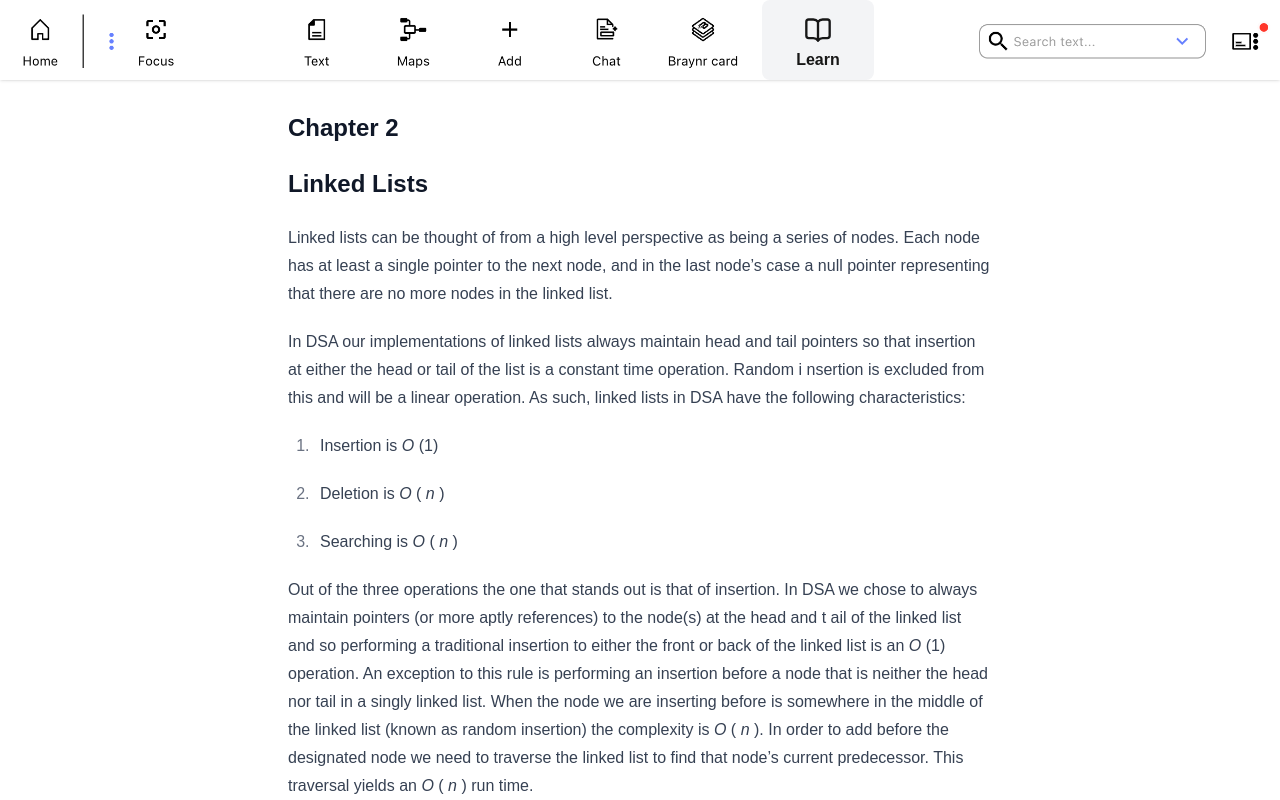
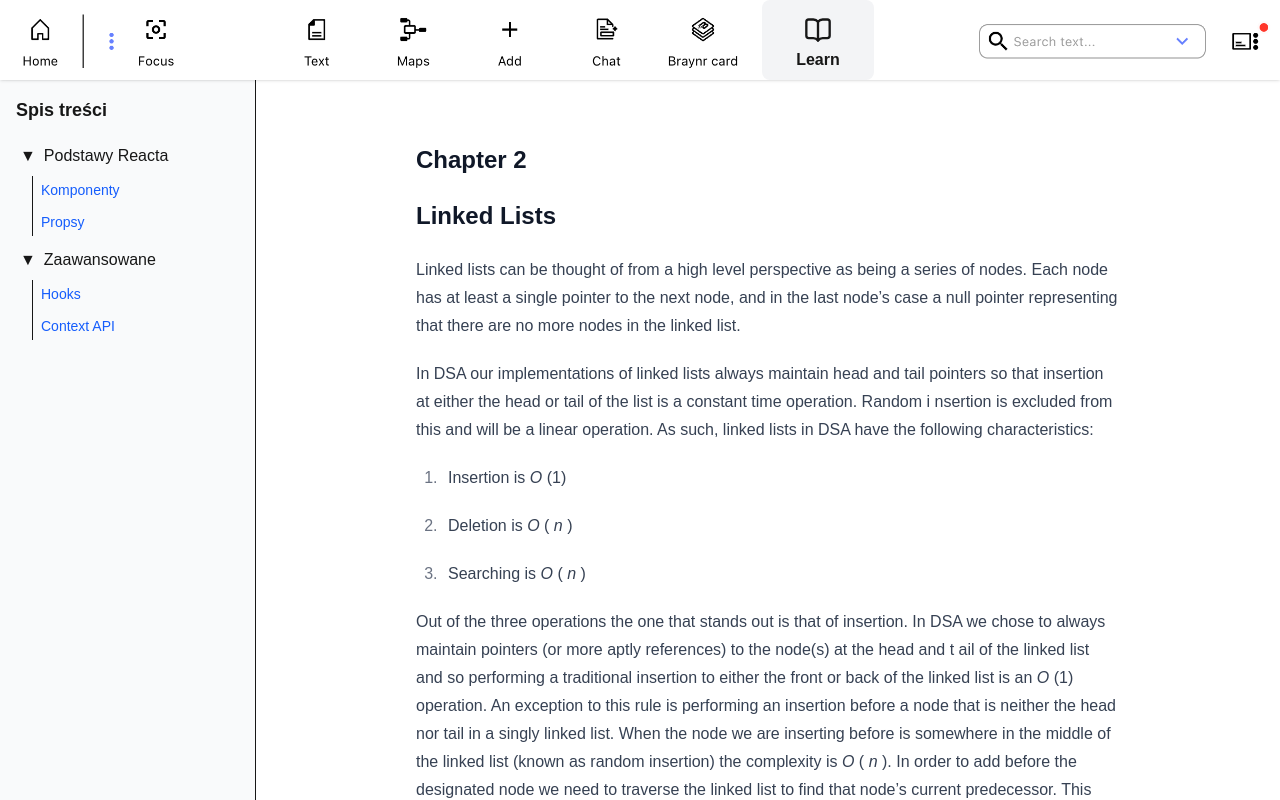
Before and after one commit to kn-kraken/mozdzkolamacze, a Next.js app in the folder fe/: page /learn in a window 1280 px wide. Built offline with nearby package versions, Linux system fonts and the light colour scheme.

Commit message:
mock-up sideTree

```diff
--- /dev/null
+++ b/fe/app/components/SideTree.tsx
@@ -0,0 +1,65 @@
+// app/components/Sidebar.tsx
+'use client';
+
+import { useState } from 'react';
+import Link from 'next/link';
+
+const MOCK_DATA = [
+  {
+    title: 'Podstawy Reacta',
+    children: [
+      { title: 'Komponenty', href: '/learn/components' },
+      { title: 'Propsy', href: '/learn/props' },
+    ],
+  },
+  {
+    title: 'Zaawansowane',
+    children: [
+      { title: 'Hooks', href: '/learn/hooks' },
+      { title: 'Context API', href: '/learn/context' },
+    ],
+  },
+];
+
+export default function SideTree() {
+  return (
+    <aside className="w-64 border-r h-screen p-4 bg-gray-50">
+      <h2 className="font-bold mb-4 text-lg">Spis treści</h2>
+      <nav>
+        {MOCK_DATA.map((item, idx) => (
+          <TreeItem key={idx} item={item} />
+        ))}
+      </nav>
+    </aside>
+  );
+}
+
+function TreeItem({ item }: { item: any }) {
+  const [isOpen, setIsOpen] = useState(true);
+
+  return (
+    <div className="mb-2">
+      <button
+        onClick={() => setIsOpen(!isOpen)}
+        className="flex items-center gap-2 w-full text-left hover:bg-gray-200 p-1 rounded"
+      >
+        <span>{isOpen ? '▼' : '▶'}</span>
+        <span className="font-medium">{item.title}</span>
+      </button>
+
+      {isOpen && item.children && (
+        <div className="ml-4 mt-1 flex flex-col gap-1 border-l pl-2">
+          {item.children.map((child: any, idx: number) => (
+            <Link
+              key={idx}
+              href={child.href}
+              className="text-sm text-blue-600 hover:underline py-1"
+            >
+              {child.title}
+            </Link>
+          ))}
+        </div>
+      )}
+    </div>
+  );
+}
--- /dev/null
+++ b/fe/app/learn/layout.tsx
@@ -0,0 +1,20 @@
+// app/learn/layout.tsx
+import SideTree from '../components/SideTree';
+
+export default function LearnLayout({
+  children,
+}: {
+  children: React.ReactNode;
+}) {
+  return (
+    <div className="flex">
+      {/* Sidebar po lewej stronie */}
+      <SideTree/>
+
+      {/* Główna treść strony (page.tsx) */}
+      <main className="flex-1 p-8">
+        {children}
+      </main>
+    </div>
+  );
+}
```
